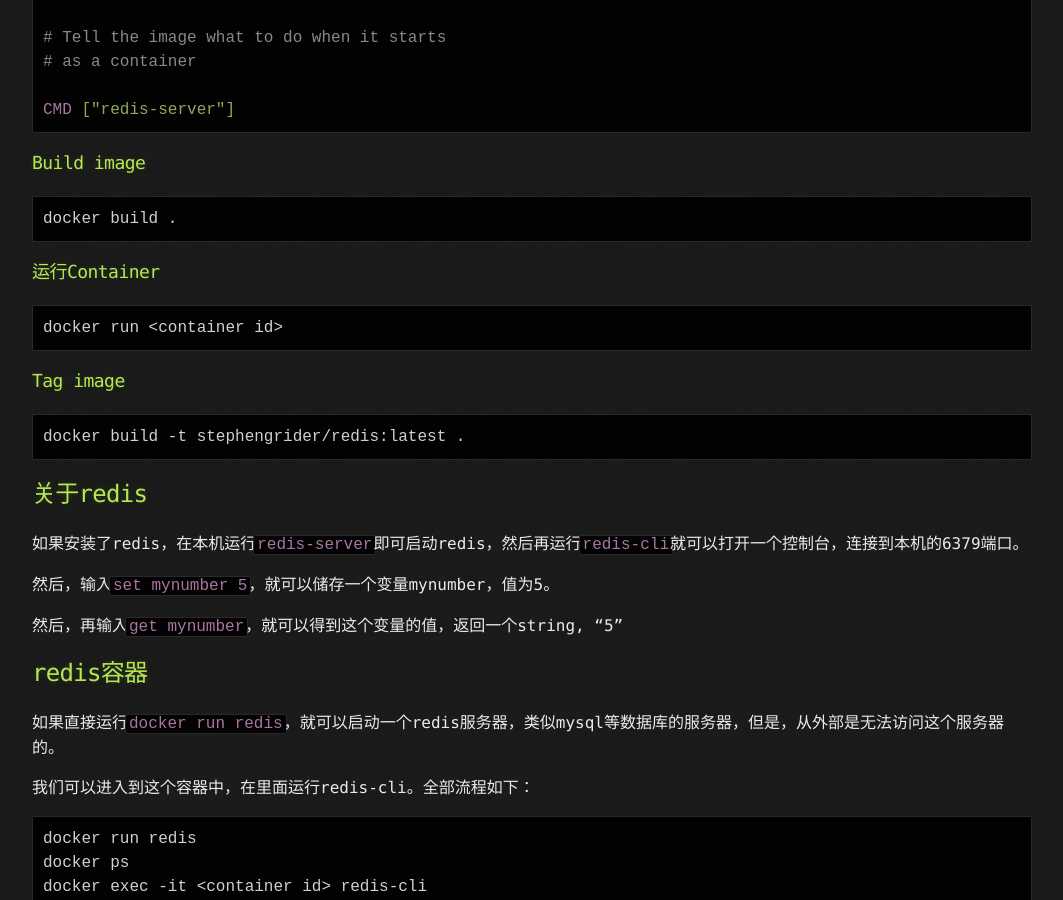
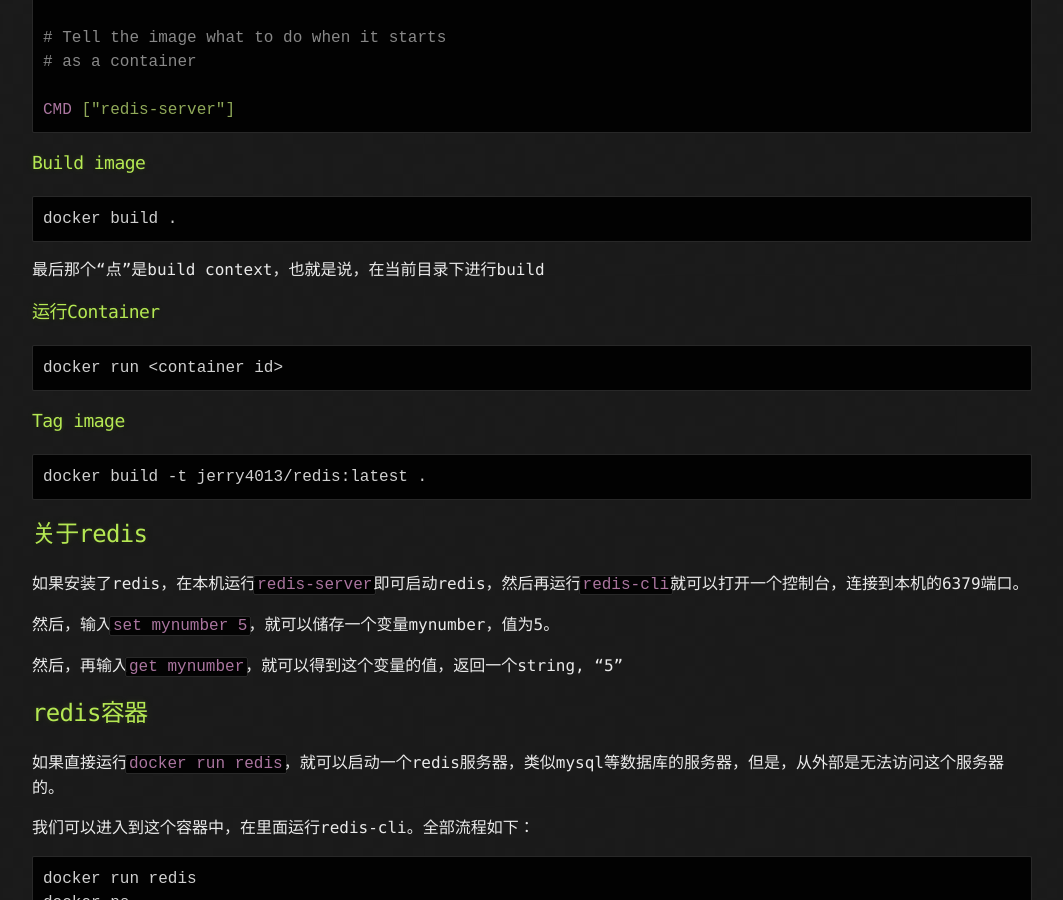
Before and after one commit to Jerry4013/Github-blog, a Jekyll site: the page built from _posts/2021-04-29-Docker-2.md, in a window 1280 px wide and 900 px high, scrolled down 789 px. Shown: the whole window, without its empty margins (108-1171 px from the left). Built offline with Jekyll 4.4.1, drawn with Linux system fonts in a browser that asks for light colours; our own code applies the rules of GitHub Pages for plain Markdown files; comment, search, counter and statistics services are not loaded.

Commit message:
review the first three sections

````diff
--- a/_posts/2021-04-29-Docker-2.md
+++ b/_posts/2021-04-29-Docker-2.md
@@ -29,6 +29,7 @@
 ```
 docker build .
 ```
+最后那个“点”是build context，也就是说，在当前目录下进行build
 
 ### 运行Container
 ```
@@ -38,7 +39,7 @@
 ### Tag image
 
 ```
-docker build -t stephengrider/redis:latest .
+docker build -t jerry4013/redis:latest .
 ```
 
 ## 关于redis
````
Also changed, not shown: _posts/2021-04-28-Docker-1.md (+4 -0 lines), _posts/2021-05-06-Docker-8.md (added, +6 -0 lines).
